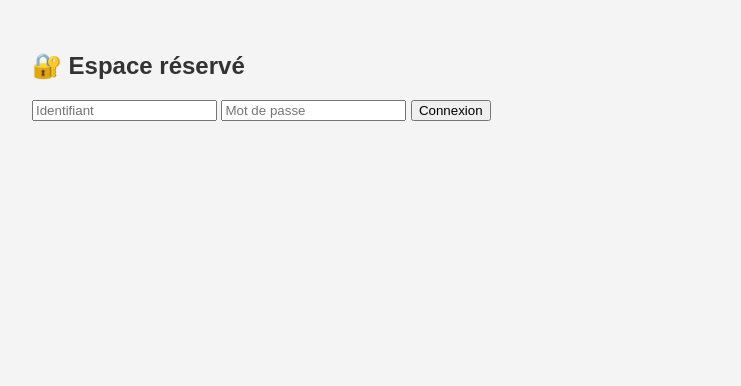
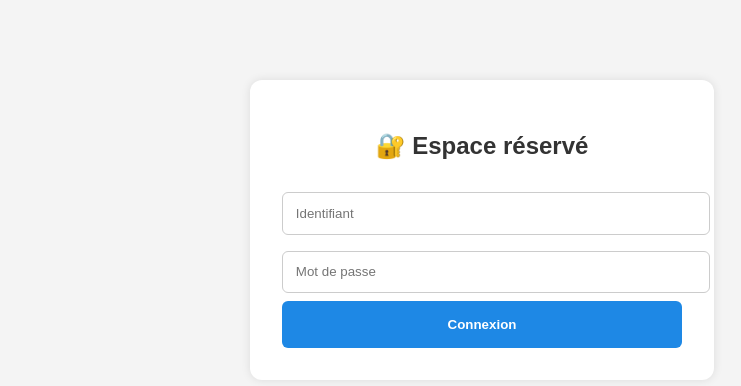
Before and after one commit to lechodescollegiens/lechodescollegiens, a plain HTML site: page login.html in a window 1280 px wide. Shown: the whole page, without its empty margins (158-899 px from the left). Drawn offline with Linux system fonts and the light colour scheme.

Commit message:
Style.css

```diff
--- a/Style.css
+++ b/Style.css
@@ -61,3 +61,35 @@ footer {
   background: #eee;
   margin-top: 3rem;
 }
+.login-container {
+  max-width: 400px;
+  margin: 5rem auto;
+  background: white;
+  padding: 2rem;
+  border-radius: 12px;
+  box-shadow: 0 0 10px rgba(0,0,0,0.1);
+}
+
+.login-container h2 {
+  text-align: center;
+  margin-bottom: 1.5rem;
+}
+
+.login-container input {
+  width: 100%;
+  padding: 0.8rem;
+  margin: 0.5rem 0;
+  border: 1px solid #ccc;
+  border-radius: 6px;
+}
+
+.login-container button {
+  width: 100%;
+  padding: 1rem;
+  background-color: #1e88e5;
+  color: white;
+  border: none;
+  border-radius: 6px;
+  font-weight: bold;
+  cursor: pointer;
+}
```
